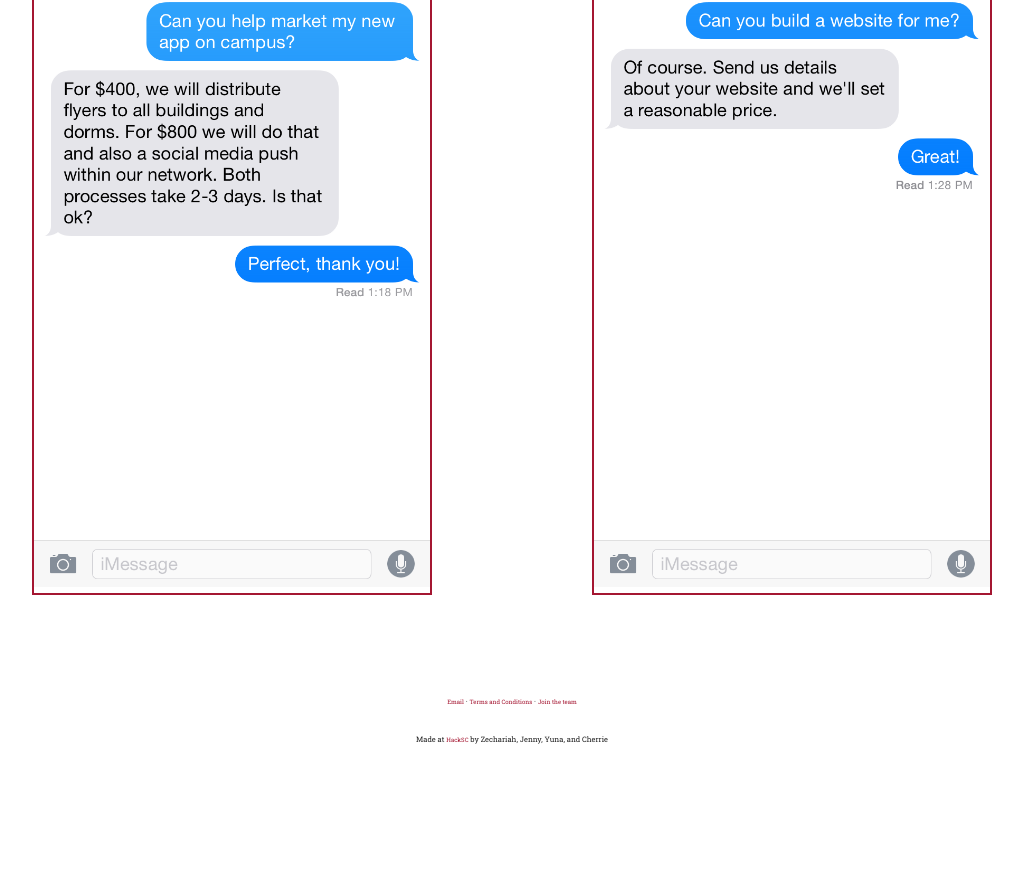
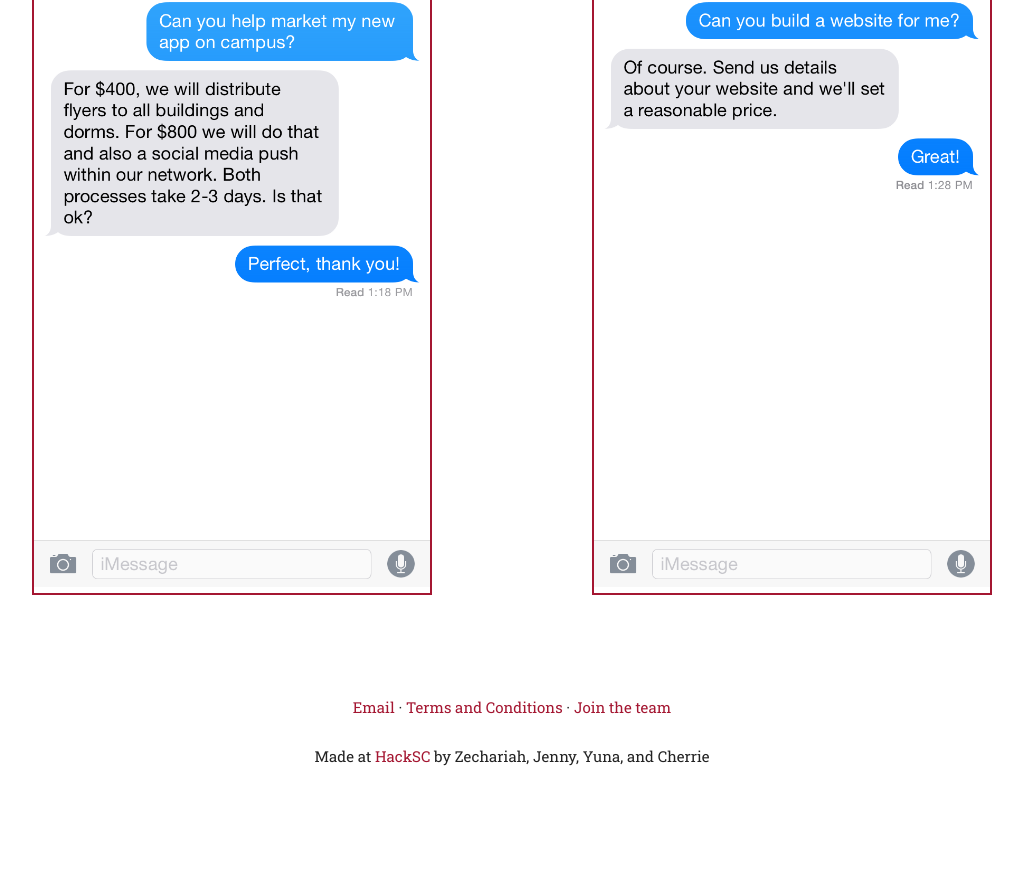
Before and after one commit to zacharyg/Trojan-Text, a plain HTML site: page index.html in a window 1280 px wide. Shown: the part 2795-3688 px from the top of the page, without its empty margins (128-1151 px from the left). Before the commit the page ends 3665 px from the top, so only its background shows below. Drawn offline with Linux system fonts and the light colour scheme.

Commit message:
fixed footer

```diff
--- a/css/custom.css
+++ b/css/custom.css
@@ -142,9 +142,3 @@ color:#f8ba17;
     margin-top: 10rem;
     text-align: center;
 }
-.footer p{
-    font-size:.5em;
-}
-.footer a{
-    font-size:.5em;
-}
```
